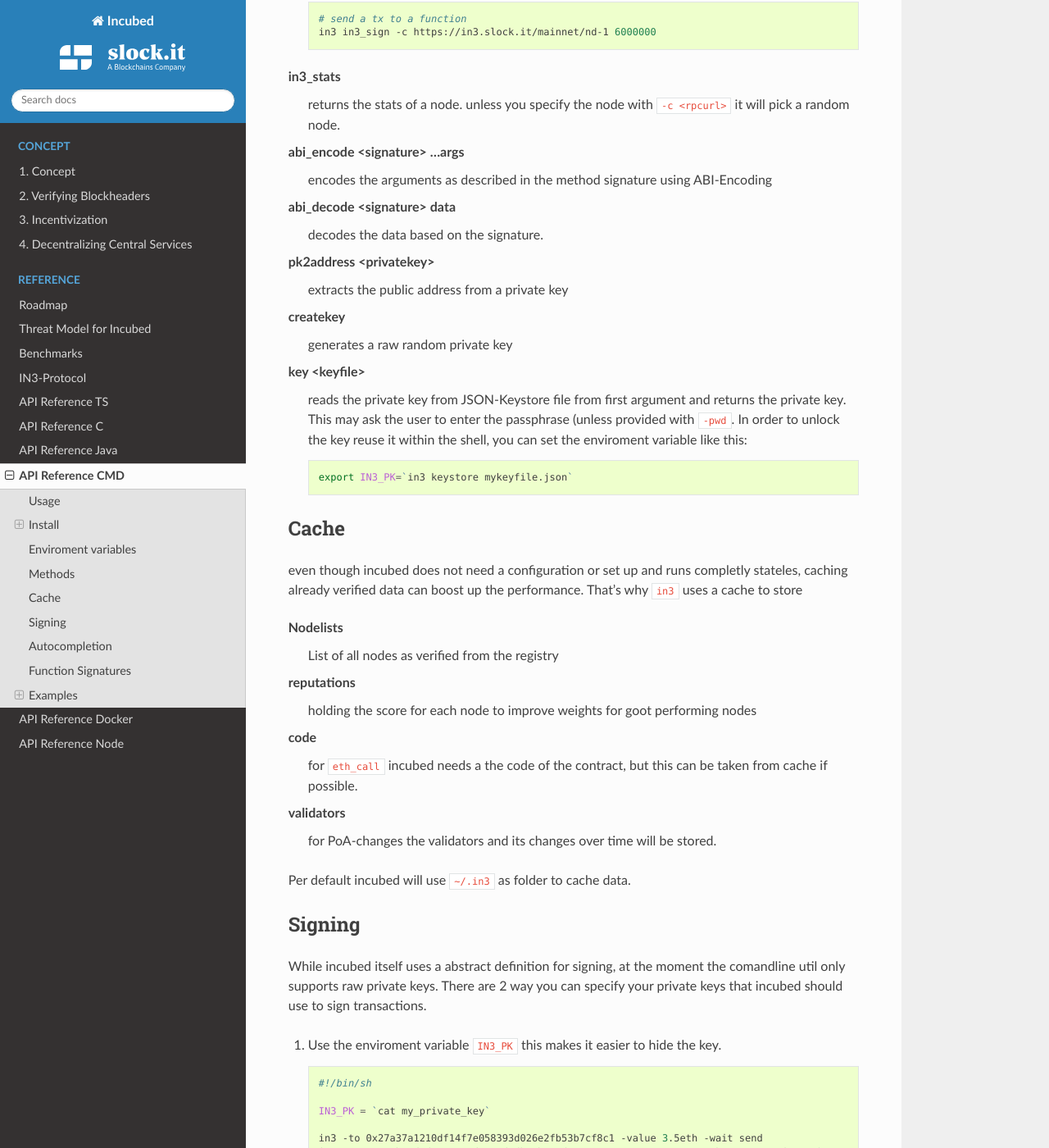
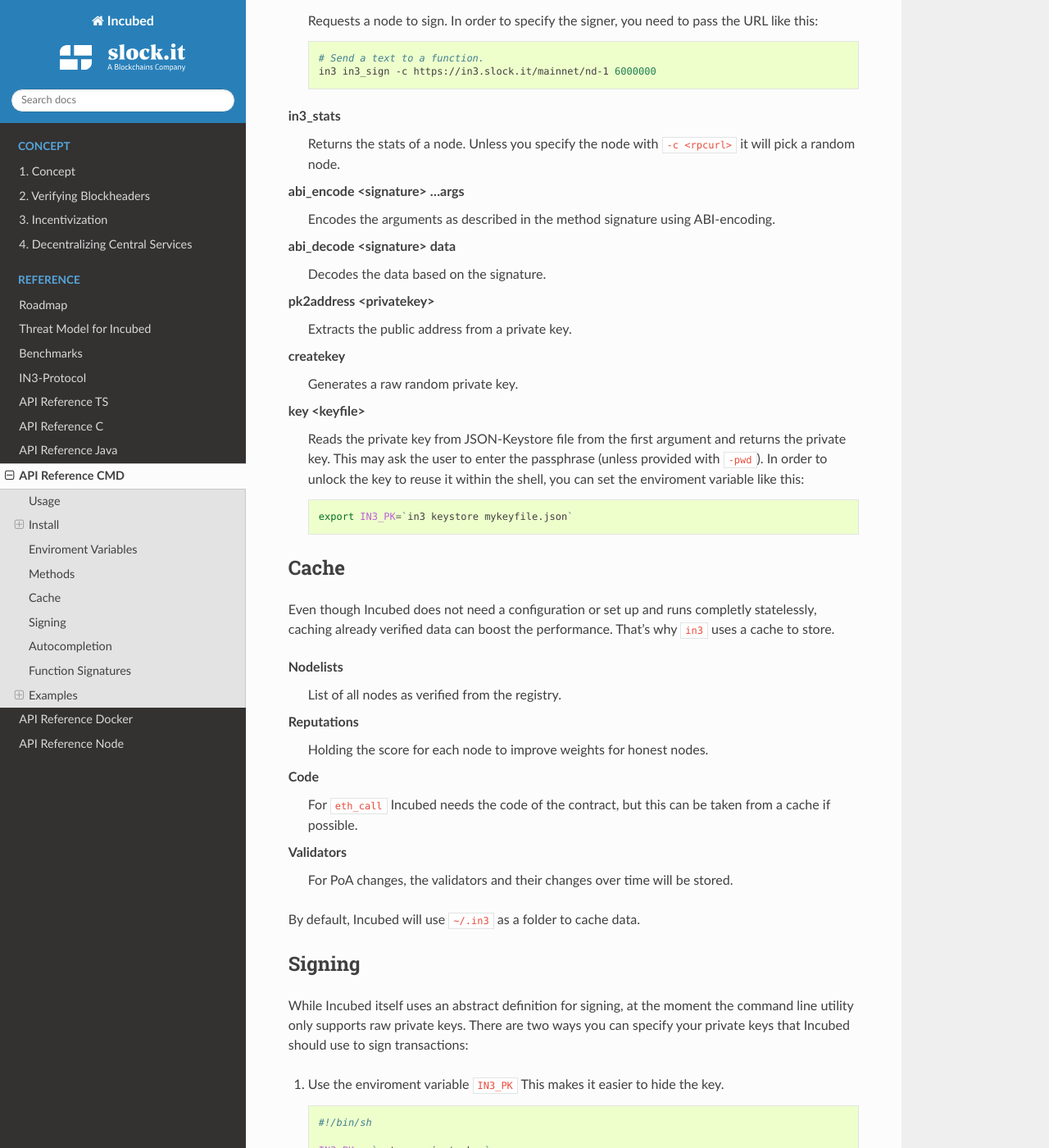
Before and after one commit to blockchainsllc/in3-docs, a Sphinx documentation site: the page built from docs/api-cmd.rst, in a window 1280 px wide and 1400 px high, scrolled down 4305 px. Shown: the whole window at 82% size. Built offline with Sphinx 7.4.7 and the Read the Docs theme 2.0.0, drawn with Linux system fonts in a browser that asks for light colours; pages that are not in the unit, such as notebooks, are missing from menus; some of the changed text lies outside the part shown.

```diff
--- a/docs/api-cmd.rst
+++ b/docs/api-cmd.rst
@@ -2,50 +2,50 @@
 API Reference CMD
 *****************
 
-Incubed can be used as a comandline-util or as tool in bash-scripts.
-This tool will execute a json-rpc request and write the result to std out.
+Incubed can be used as a command line utility or as a tool in bash-scripts.
+This tool will execute a JSON-RPC request and write the result to standard output.
 
 Usage
 #####
 
 .. code-block:: sh
 
-   in3 [options] method [arguments]
+   IN3 [options] method [arguments]
 
--c, -chain     the chain to use. Currently
+-c, -chain     The chain to use currently:
 
                  :mainnet: Mainnet
-                 :kovan: kovan testnet
+                 :kovan: Kovan testnet
                  :tobalaba: EWF-Testchain
-                 :goerli: Goerli Testchain using clique
-                 :local: use the local client on http://localhost:8545
-                 :RPCURL: If any other RPC-URL is passed as chain name this is used, but without verification.
+                 :goerli: Goerli Testchain using clique.
+                 :local: Use the local client on http://localhost:8545
+                 :RPCURL: If any other RPC-URL is passed as chain name this as used, but without verification.
 
--p, -proof     specifies the Verification level:
+-p, -proof     Specifies the verification level:
 
-                  :none: no proof
-                  :standard: standard verification (default)
-                  :full: full verification
+                  :none: No proof
+                  :standard: Standard verification (default)
+                  :full: Full verification
 
--np            short for ``-p none``
--s, -signs     number of signatures to use when verifying.
--b, -block     the blocknumber to use when making calls. could be either ``latest`` (default),``earliest`` or a hexnumbner
--pk            the private key as raw as keystorefile
--pwd           password to unlock the key
--to            the target address of the call
--d, -data      the data for a transaction.
+-np            Short for ``-p none``
+-s, -signs     Number of signatures to use when verifying.
+-b, -block     The block number to use when making calls. Could be either ``latest`` (default),``earliest`` or a hex number.
+-pk            The private key as raw as keystore file.
+-pwd           Password to unlock the key.
+-to            The target address of the call.
+-d, -data      The data for a transaction.
 
-               This can be a filepath, a 0x-hexvalue or ``-`` to read it from stdin. if a method signature is given and data they
-               will be combined and used as constructor arguments when deploying.
+               This can be a file path, a 0x-hexvalue, or ``-`` to read it from standard input. If a method signature is given with data, they will be combined and used as constructor arguments when deploying.
 
--gas           the gas limit to use when sending transactions. (default: 100000)
--value         the value to send when sending a transaction. can be hexvalue or a float/integer with the suffix ``eth`` or ``wei`` like ``1.8eth`` (default: 0)
--w, -wait      if given, ``eth_sendTransaction`` or ``eth_sendRawTransaction`` will not only return the transactionHash after sending, but wait until the transaction is mined and return the transactionreceipt.
--json          if given the result will be returned as json, which is especially important for ``eth_call`` results with complex structres.
--hex           if given the result will be returned as hex.
--debug         if given incubed will output debug information when executing.
--ri            reads the response from stdin instead of sending the request allowing offline use cases
--ro            writes the raw response from the node to stdout
+
+-gas           The gas limit to use when sending transactions. (Default: 100000)
+-value         The value to send when conducting a transaction. Can be hex value or a float/integer with the suffix ``eth`` or ``wei`` like ``1.8eth``. (Default: 0)
+-w, -wait      If given, ``eth_sendTransaction`` or ``eth_sendRawTransaction`` will not only return the transaction hash after sending, but wait until the transaction is mined and returned to the transaction receipt.
+-json          If given, the result will be returned as JSON, which is especially important for ``eth_call`` which results in complex structres.
+-hex           If given, the result will be returned as hex.
+-debug         If given, Incubed will output debug information when executing.
+-ri            Reads the response from standard input instead of sending the request allowing for offline use cases.
+-ro            Writes the raw response from the node to standard output.
 
 Install
 #######
@@ -74,10 +74,10 @@ From Sources
 
 Before building just make sure you have these components installed:
 
-- cmake ( should be installed as part of build-essential - ``apt-get install build-essential`` )
+- cmake (Should be installed as part of the build-essential - ``apt-get install build-essential``)
 - libcurl
-  for ubuntu use either ``sudo apt-get install libcurl4-gnutls-dev`` or ``apt-get install libcurl4-openssl-dev``
-- if libcurl can not be found conan is used to fetch and build curl.
+  For ubuntu use either ``sudo apt-get install libcurl4-gnutls-dev`` or ``apt-get install libcurl4-openssl-dev``
+- If libcurl can not be found conan is used to fetch and build curl.
 
 .. code-block:: sh
 
@@ -95,29 +95,29 @@ Before building just make sure you have these components installed:
 
 When building from source cmake accepts the following flags:
 
--DBUILD_DOC     if true doxygen is used to build the documentation (default: true)
--DDEBUG         if set additional DEBUG-outputs are generated (default: false)
--DEVM_GAS       if true the gas costs are verified when validating a ``eth_call``
+-DBUILD_DOC     If true, doxygen is used to build the documentation. (Default: true)
+-DDEBUG         If set, additional DEBUG-outputs are generated. (Default: false)
+-DEVM_GAS       If true, the gas costs are verified when validating a ``eth_call``.
 
-                This is a optimization since a most call are only interessted in the result.
+                This is an optimization since most calls are only interessted in the result.
                 EVM_GAS would be required if the contract uses gas-dependend code.
 
--DFAST_MATH     Enable math optimizations during ``eth_call``(excutable size may increase) (default: false)
--DTEST          Enable test output and memory leak management, but slows down and should only be used for tests. (default: false)
--DWASM          If WASM is enabled, only the wasm module and its dependencies will be build. (default: false)
+-DFAST_MATH     Enable math optimizations during ``eth_call``(excutable size may increase). (Default: false)
+-DTEST          Enable test output and memory leak management, but slows down and should only be used for tests. (Default: false)
+-DWASM          If WASM is enabled, only the WASM module and its dependencies will be built. (Default: false)
 
 
-Enviroment variables
+Enviroment Variables
 ####################
 
-The following enviroment-variables may be used to define defaults:
+The following environment variables may be used to define defaults:
 
 .. glossary::
 
    IN3_PK
-      The raw private key used for signing ( same as -pk)
+      The raw private key used for signing (same as -pk).
    IN3_CHAIN
-      The chain to use (default: mainnet). (same as -c), if a url is passed this server will be used instead.
+      The chain to use (default: mainnet) (same as -c). Of a URL is passed, this server will be used instead.
 
 
 
@@ -128,43 +128,43 @@ As method, the following can be used:
 
 .. glossary::
      <JSON-RPC>-method
-        all official supported `JSON-RPC-Method <https://github.com/ethereum/wiki/wiki/JSON-RPC#json-rpc-methods>`_ may be used.
+        All officially supported `JSON-RPC-Method <https://github.com/ethereum/wiki/wiki/JSON-RPC#json-rpc-methods>`_ may be used.
      send <signature> ...args
-        based on the ``-to``, ``-value`` and ``-pk`` a transaction is build, signed and send.
-        if there is another argument after `send`, this would be taken as a function-signature of the smart contract followed by optional argument of the function.
+        Based on the ``-to``, ``-value`` and ``-pk`` a transaction is built, signed, and sent.
+        If there is another argument after `send`, this would be taken as a function-signature of the smart contract followed by optional arguments of the function.
 
         .. code-block:: sh
 
-           # send some eth ( requires to set the IN3_PK-variable before)
+           # Send some eth (requires to set the IN3_PK-variable before).
            in3 send -to 0x1234556 -value 0.5eth
-           # send a tx to a function
+           # Send a text to a function.
            in3 -to 0x5a0b54d5dc17e0aadc383d2db43b0a0d3e029c4c  -gas 1000000 send "registerServer(string,uint256)" "https://in3.slock.it/kovan1" 0xFF
 
      call <signature> ...args
-        uses ``eth_call`` to call a function. Following the ``call`` argument the function-signature and its arguments must follow.
+        Sses ``eth_call`` to call a function. After the ``call`` argument, the function-signature and its arguments must follow.
      in3_nodeList
-        returns the nodeList of the Incubed NodeRegistry as json.
+        Returns the nodeList of the Incubed NodeRegistry as JSON.
      in3_sign <blocknumber>
-        requests a node to sign. in order to specify the signer, you need to pass the url like this:
+        Requests a node to sign. In order to specify the signer, you need to pass the URL like this:
 
         .. code-block:: sh
 
-           # send a tx to a function
+           # Send a text to a function.
            in3 in3_sign -c https://in3.slock.it/mainnet/nd-1 6000000
 
      in3_stats
-        returns the stats of a node. unless you specify the node with ``-c <rpcurl>`` it will pick a random node.
+        Returns the stats of a node. Unless you specify the node with ``-c <rpcurl>`` it will pick a random node.
      abi_encode <signature> ...args
-        encodes the arguments as described in the method signature using ABI-Encoding
+        Encodes the arguments as described in the method signature using ABI-encoding.
      abi_decode <signature> data
-        decodes the data based on the signature.
+        Decodes the data based on the signature.
      pk2address <privatekey>
-        extracts the public address from a private key
+        Extracts the public address from a private key.
      createkey
-        generates a raw random private key
+        Generates a raw random private key.
      key <keyfile>
-        reads the private key from JSON-Keystore file from first argument and returns the private key. This may ask the user to enter the passphrase (unless provided with ``-pwd``.
-        In order to unlock the key reuse it within the shell, you can set the enviroment variable like this:
+        Reads the private key from JSON-Keystore file from the first argument and returns the private key. This may ask the user to enter the passphrase (unless provided with ``-pwd``).
+        In order to unlock the key to reuse it within the shell, you can set the enviroment variable like this:
 
         .. code-block:: sh
 
@@ -173,31 +173,31 @@ As method, the following can be used:
 Cache
 #####
 
-even though incubed does not need a configuration or set up and runs completly stateles, caching already verified data can boost up the performance. That's why ``in3`` uses a cache to store
+Even though Incubed does not need a configuration or set up and runs completly statelessly, caching already verified data can boost the performance. That's why ``in3`` uses a cache to store.
 
 .. glossary::
 
      Nodelists
-        List of all nodes as verified from the registry
-     reputations
-        holding the score for each node to improve weights for goot performing nodes
-     code
-        for ``eth_call`` incubed needs a the code of the contract, but this can be taken from cache if possible.
-     validators
-        for PoA-changes the validators and its changes over time will be stored.
+        List of all nodes as verified from the registry.
+     Reputations
+        Holding the score for each node to improve weights for honest nodes.
+     Code
+        For ``eth_call`` Incubed needs the code of the contract, but this can be taken from a cache if possible.
+     Validators
+        For PoA changes, the validators and their changes over time will be stored.
 
 
-Per default incubed will use ``~/.in3`` as folder to cache data.
+By default, Incubed will use ``~/.in3`` as a folder to cache data.
 
 Signing
 #######
 
 
-While incubed itself uses a abstract definition for signing, at the moment the comandline util only supports raw private keys.
-There are 2 way you can specify your private keys that incubed should use to sign transactions.
+While Incubed itself uses an abstract definition for signing, at the moment the command line utility only supports raw private keys.
+There are two ways you can specify your private keys that Incubed should use to sign transactions:
 
 1. Use the enviroment variable ``IN3_PK``
-   this makes it easier to hide the key.
+   This makes it easier to hide the key.
 
    .. code-block:: sh
 
@@ -208,19 +208,19 @@ There are 2 way you can specify your private keys that incubed should use to sig
       in3 -to 0x27a37a1210df14f7e058393d026e2fb53b7cf8c1 -value 3.5eth -wait send
       in3 -to 0x5a0b54d5dc17e0aadc383d2db43b0a0d3e029c4c  -gas 1000000 -pk 0x... send "registerServer(string,uint256)" "https://in3.slock.it/kovan1" 0xFF
 
-2. use the ``-pk`` option
+2. Use the ``-pk`` option
 
    .. code-block:: sh
 
       in3 -pk 27a37a1210df14f7e058393d27a37a1210df14f7e058393d026e2fb53b7cf8c1 -to 0x27a37a1210df14f7e058393d026e2fb53b7cf8c1 -value 200eth -wait send
       in3 -pk `cat my_private_key` -to 0x27a37a1210df14f7e058393d026e2fb53b7cf8c1 -value 200ETH -wait send
 
-usually it is a bad idea to hardcode privatze keys or even to use them as option since this would mean they also appear in the bash history. That's why the first aproach is the recommended one. In the future other signing aproach will be supported.
+Usually, it is a bad idea to heavily privatize keys or to even use them as an option since this would mean they also appear in the bash history. That's why the first approach is highly recommended. In the future, other signing approaches will be supported.
 
 Autocompletion
 ##############
 
-If you want autocompletion, simply add these lines to you `.bashrc` or `.bash_profile` :
+If you want autocompletion, simply add these lines to your `.bashrc` or `.bash_profile` :
 
 .. code-block:: sh
 
@@ -250,38 +250,38 @@ e.g. ``uint`` -> ``uint256``
 Examples
 ########
 
-getting the current block
+Getting the current block
 *************************
 
 
 .. code-block:: sh
 
-   # on a comandline
+   # On a comandline:
    in3 eth_blockNumber
    > 8035324
 
-   # for a different chain
+   # For a different chain:
    in3 -c kovan eth_blockNumber
    > 11834906
 
-   # getting it as hex
+   # Getting it as hex:
    in3 -c kovan -hex eth_blockNumber
    > 0xb49625
 
-   # as part of shell script
+   # As part of shell script:
    BLOCK_NUMBER=`in3 eth_blockNumber`
 
 
-using jq to filter JSON
+Using jq to filter JSON
 ***********************
 
 .. code-block:: sh
 
-   # get the timestamp of the latest block
+   # Get the timestamp of the latest block:
    in3 eth_getBlockByNumber latest false | jq -r .timestamp
    > 0x5d162a47
 
-   # get the first transaction of the last block
+   # Get the first transaction of the last block:
    in3 eth_getBlockByNumber latest true | jq  '.transactions[0]'
    > {
       "blockHash": "0xe4edd75bf43cd8e334ca756c4df1605d8056974e2575f5ea835038c6d724ab14",
@@ -307,16 +307,16 @@ using jq to filter JSON
      }
 
 
-calling a function of a smart contract
+Calling a function of a smart contract
 **************************************
 
 .. code-block:: sh
 
-   # without arguments
+   # Without arguments:
    in3 -to 0x2736D225f85740f42D17987100dc8d58e9e16252 call "totalServers():uint256"
    > 5
 
-   # with arguments returning a array of values
+   # With arguments returning an array of values:
    in3 -to 0x2736D225f85740f42D17987100dc8d58e9e16252 call "servers(uint256):(string,address,uint256,uint256,uint256,address)" 1
    > https://in3.slock.it/mainnet/nd-1
    > 0x784bfa9eb182c3a02dbeb5285e3dba92d717e07a
@@ -325,28 +325,28 @@ calling a function of a smart contract
    > 0
    > 0x0000000000000000000000000000000000000000
 
-  # with arguments returning a array of values returning as json
+  # With arguments returning an array of values as JSON:
    in3 -to 0x2736D225f85740f42D17987100dc8d58e9e16252 -json call "servers(uint256):(string,address,uint256,uint256,uint256,address)" 1
    > ["https://in3.slock.it/mainnet/nd-4","0xbc0ea09c1651a3d5d40bacb4356fb59159a99564","0xffff","0xffff","0x00","0x0000000000000000000000000000000000000000"]
 
 
-sending a transaction
+Sending a Transaction
 *********************
 
 .. code-block:: sh
 
    IN3_PK=`cat my_private_key`
 
-   # sends a transaction to a registerServer-function and signs it with the private given (-pk 0x...)
+   # Sends a transaction to a register server function and signs it with the private key given (-pk 0x...):
    in3 -to 0x27a37a1210df14f7e058393d026e2fb53b7cf8c1  -gas 1000000  send "registerServer(string,uint256)" "https://in3.slock.it/kovan1" 0xFF
 
-deploying a contract
+Deploying a Contract
 ********************
 
 .. code-block:: sh
 
-   # compiling the solidity code, filtering the binary and send it as transaction returning the txhash
+   # Compiling the solidity code, filtering the binary, and sending it as transaction returning the txhash:
    solc --bin ServerRegistry.sol | in3 -gas 5000000 -pk `cat my_private_key.txt` -d - send
 
-   # if you want the address, we would need to wait until the tx is mined and then get the receipt
+   # If you want the address, we would need to wait until the text is mined before obtaining the receipt:
    solc --bin ServerRegistry.sol | in3 -gas 5000000 -pk `cat my_private_key.txt` -d - -wait send | jq -r .contractAddress
```
Also changed, not shown: other parts of docs/api-cmd.rst (+3 -3 lines).
